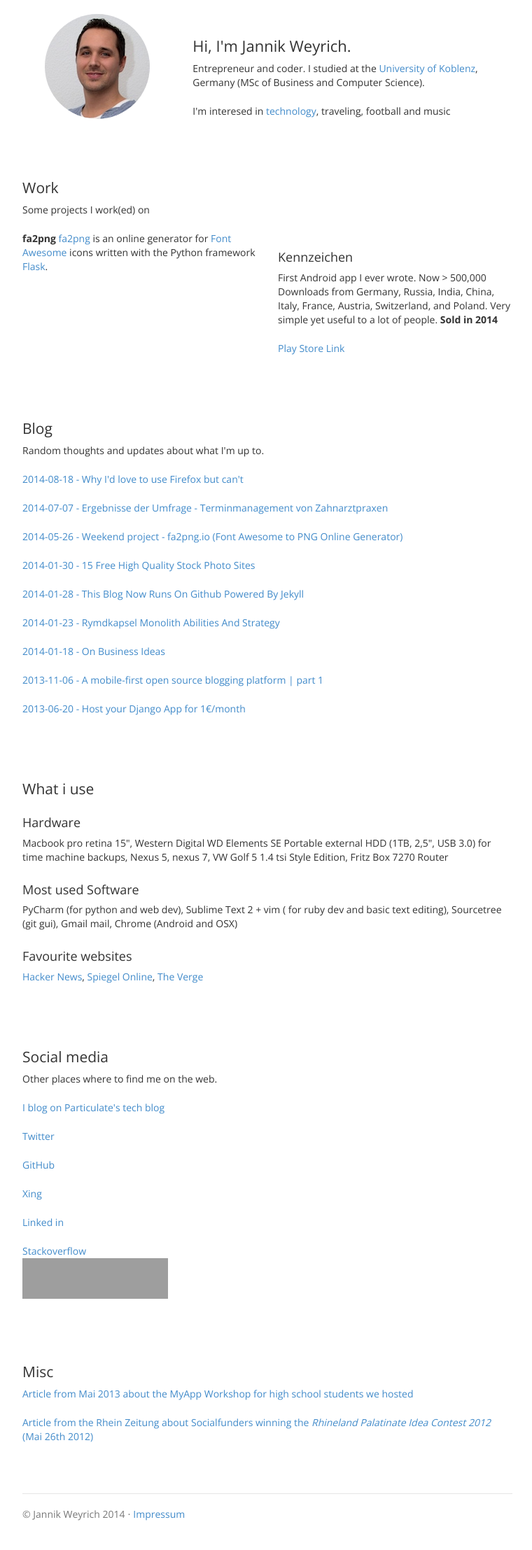
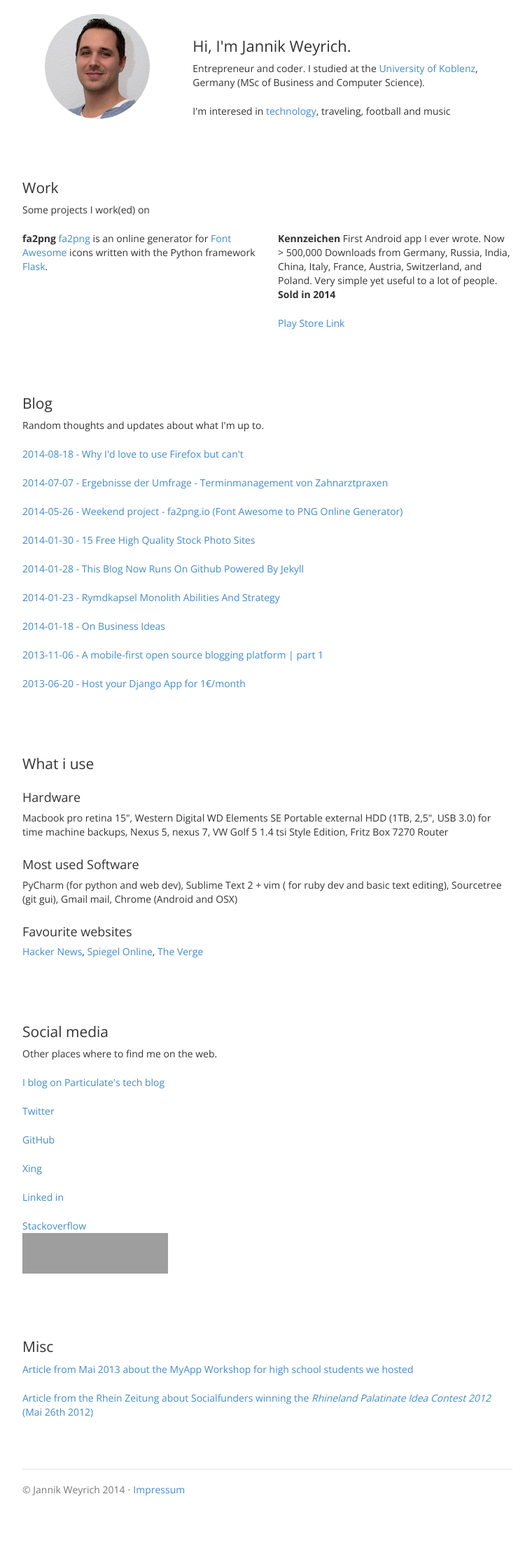
Before and after one commit to jnkwrych/jnkwrych.github.io, a Jekyll site: the page built from index.html, in a window 1280 px wide. Shown: the whole page at 70% size, without its empty margins (258-1018 px from the left). Built offline with Jekyll 4.4.1, drawn with Linux system fonts in a browser that asks for light colours; Markdown is read by kramdown in place of the engine named in the settings; after the commit the page ends 2180 px from its top, so only the background shows below that; grey boxes are pictures that could not be loaded.

```diff
--- a/index.html
+++ b/index.html
@@ -15,9 +15,7 @@ layout: default
             </p>
         </div>
         <div class="col-md-6">
-            <h3>Kennzeichen</h3>
-
-            <p>First Android app I ever wrote. Now > 500,000 Downloads from Germany, Russia, India, China, Italy, France,
+            <p><b>Kennzeichen</b> First Android app I ever wrote. Now > 500,000 Downloads from Germany, Russia, India, China, Italy, France,
                 Austria, Switzerland, and Poland. Very simple yet useful to a lot of people. <b>Sold in 2014</b></p>
 
             <p><a href="https://play.google.com/store/apps/details?id=eu.greenrobot.kennzeichen" target="_blank">Play
```
